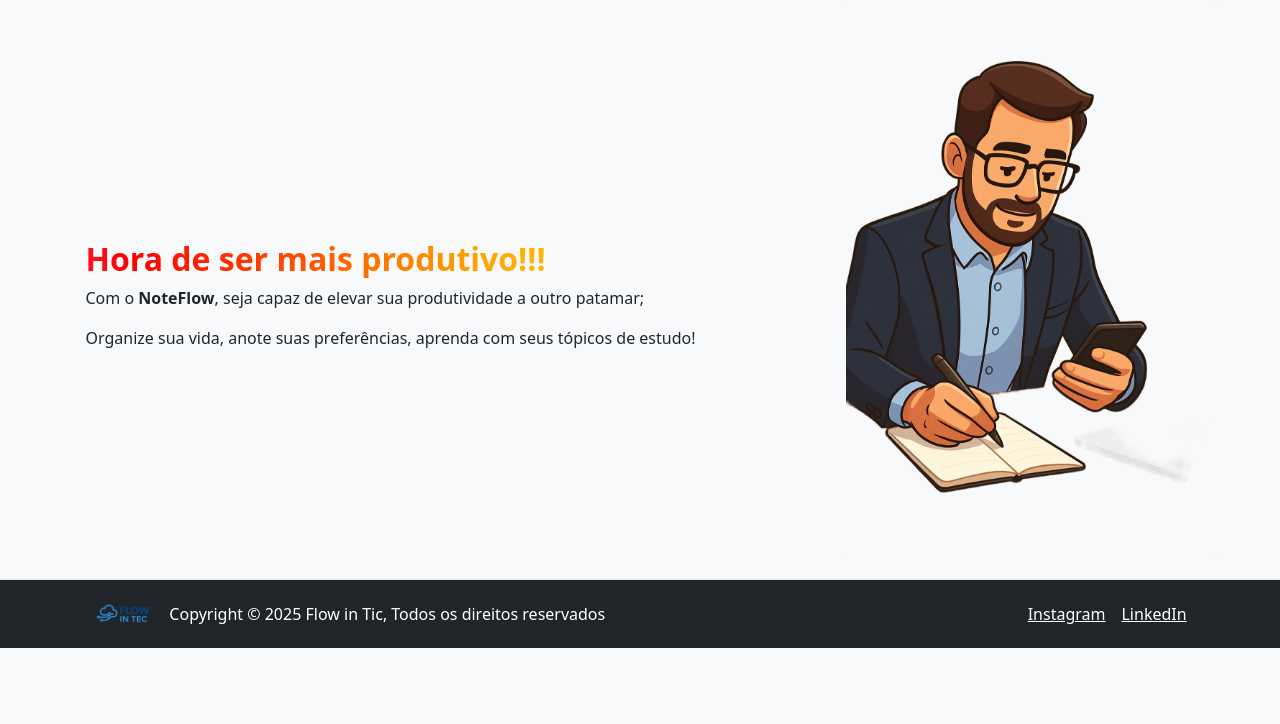
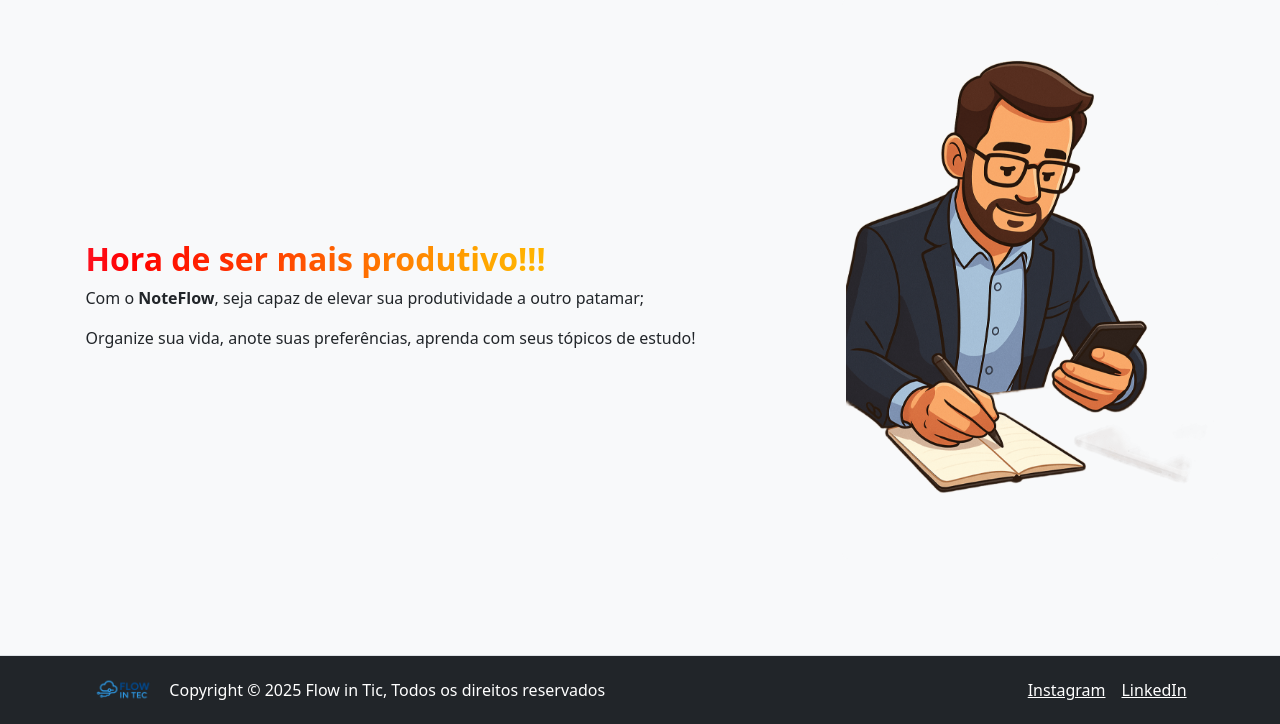
Before and after one commit to CristianSbarboza/NoteFlow, a Django app: page / in a window 1280 px wide. Shown: the part 152-876 px from the top of the page. Before the commit the page ends 800 px from the top, so only its background shows below. Run offline with Django 5.2, Linux system fonts and the light colour scheme; some libraries are stand-ins or nearby versions.

Commit message:
footer modification. Now it follows the flow of the page, that is, it is not fixed at the bottom

```diff
--- a/learning_logs/templates/learning_logs/base.html
+++ b/learning_logs/templates/learning_logs/base.html
@@ -74,7 +74,7 @@
         </main>
 
 
-        <footer class="d-flex flex-wrap justify-content-around align-items-center py-1 border-top bg-dark text-white mt-5 fixed-bottom container-fluid">
+        <footer class="d-flex flex-wrap justify-content-around align-items-center py-1 border-top bg-dark text-white mt-5  container-fluid">
             <div class=" d-flex align-items-center">
                 <a href="/" class="mb-3 me-2 mb-md-0 text-white text-decoration-none lh-1">
                 <img src="{% static 'learning_logs/imagens/logoFIT.png' %}" alt="Logo" width="60" height="60" class="me-2">
```
